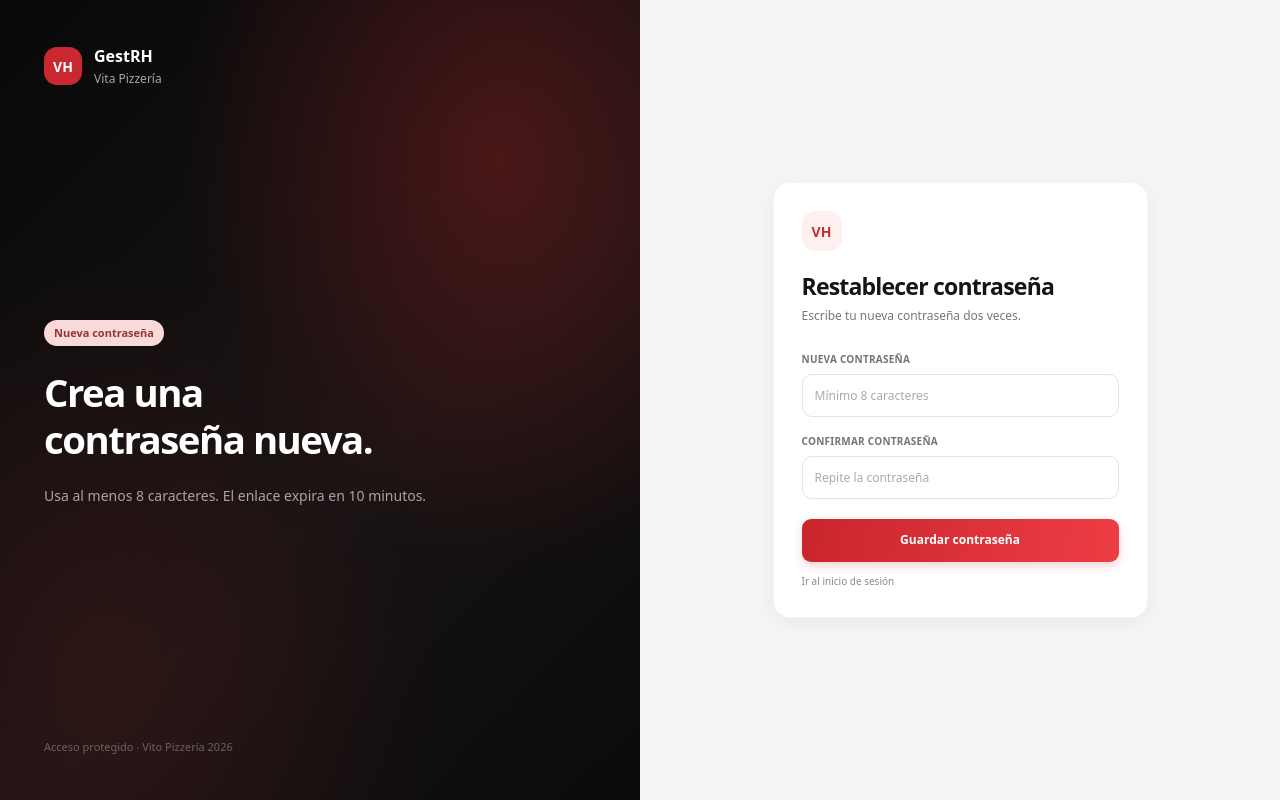
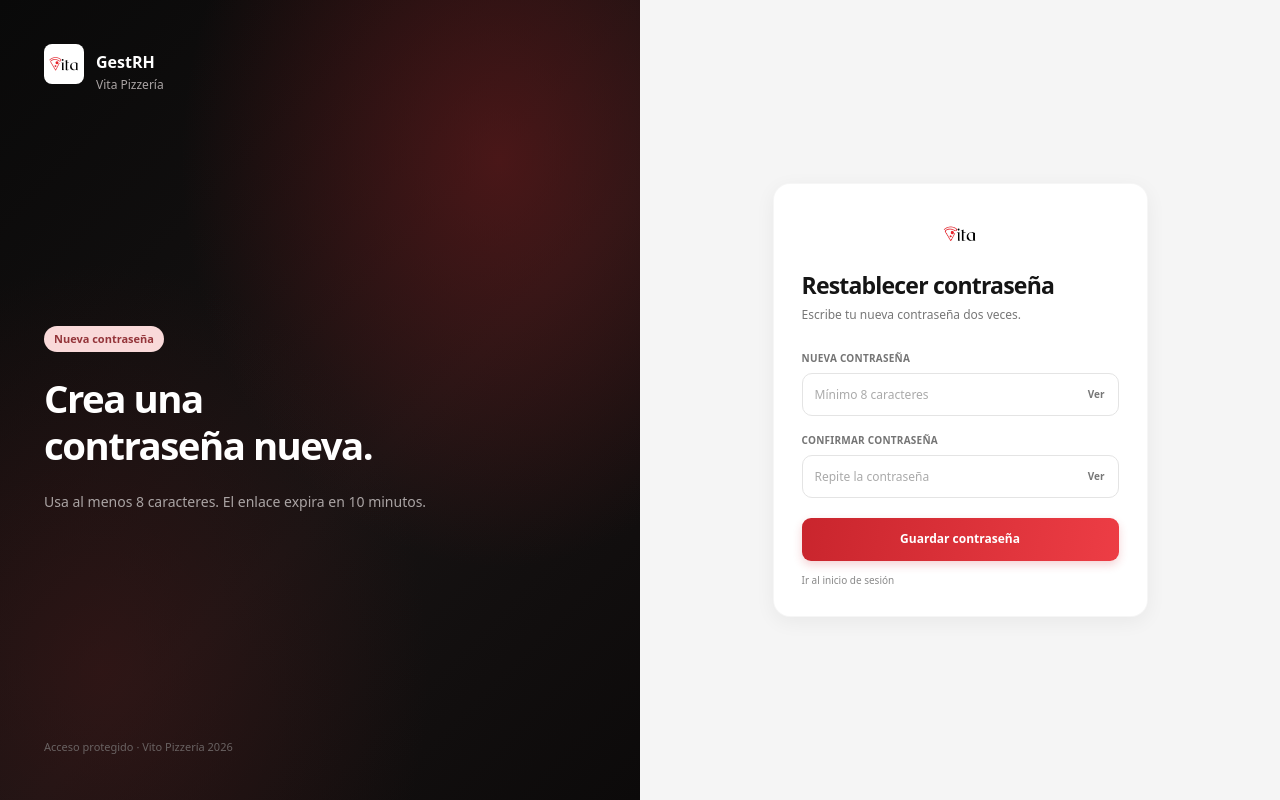
Before and after one commit to RaycArt1/vita-rh, a React (Vite) app in the folder vito-rh/frontend/: page /restablecer/1 in a window 1280 px wide. Built offline with nearby package versions, Linux system fonts and the light colour scheme.

Commit message:
Mejoras de interfaz y funcionamiento

```diff
--- a/vito-rh/frontend/src/pages/RestablecerContrasena.jsx
+++ b/vito-rh/frontend/src/pages/RestablecerContrasena.jsx
@@ -12,6 +12,8 @@ export default function RestablecerContrasena() {
   const [cargando, setCargando] = useState(false);
   const [mensaje, setMensaje] = useState("");
   const [error, setError] = useState("");
+  const [mostrarPassword, setMostrarPassword] = useState(false);
+  const [mostrarConfirmar, setMostrarConfirmar] = useState(false);
 
   async function manejarEnvio(event) {
     event.preventDefault();
@@ -46,7 +48,12 @@ export default function RestablecerContrasena() {
     <main className="login-page">
       <section className="login-brand-panel">
         <header className="login-brand">
-          <div className="login-brand-logo">VH</div>
+          <div className="text-center mb-3">
+            <img
+            src="/vita.jpeg"
+            alt="Logo Vito Pizzería"
+            style={{ width: 40, height: 40, objectFit: "contain", borderRadius: 8 }}/>
+          </div>
           <div>
             <strong>GestRH</strong>
             <span>Vita Pizzería</span>
@@ -62,16 +69,23 @@ export default function RestablecerContrasena() {
 
       <section className="login-form-panel">
         <div className="login-card">
-          <div className="login-card-logo">VH</div>
+          <div className="text-center mb-3">
+          <img
+            src="/vita.jpeg"
+            alt="Logo Vito Pizzería"
+            style={{ width: 44, height: 44, objectFit: "contain", borderRadius: 8 }}
+            />
+          </div>
           <h2>Restablecer contraseña</h2>
           <p className="login-subtitle">Escribe tu nueva contraseña dos veces.</p>
 
           <form onSubmit={manejarEnvio}>
             <div className="login-field">
               <label htmlFor="nueva-password">NUEVA CONTRASEÑA</label>
+              <div className="login-password-wrapper">
                 <input
                   id="nueva-password"
-                type="password"
+                  type={mostrarPassword ? "text" : "password"}
                   autoComplete="new-password"
                   placeholder="Mínimo 8 caracteres"
                   value={password}
@@ -79,13 +93,23 @@ export default function RestablecerContrasena() {
                   disabled={cargando}
                   required
                 />
+                <button
+                  className="login-show-password"
+                  type="button"
+                  onClick={() => setMostrarPassword((actual) => !actual)}
+                  aria-label={mostrarPassword ? "Ocultar contraseña" : "Mostrar contraseña"}
+                >
+                  {mostrarPassword ? "Ocultar" : "Ver"}
+                </button>
+              </div>
             </div>
 
             <div className="login-field">
               <label htmlFor="confirmar-password">CONFIRMAR CONTRASEÑA</label>
+              <div className="login-password-wrapper">
                 <input
                   id="confirmar-password"
-                type="password"
+                  type={mostrarConfirmar ? "text" : "password"}
                   autoComplete="new-password"
                   placeholder="Repite la contraseña"
                   value={confirmar}
@@ -93,6 +117,15 @@ export default function RestablecerContrasena() {
                   disabled={cargando}
                   required
                 />
+                <button
+                  className="login-show-password"
+                  type="button"
+                  onClick={() => setMostrarConfirmar((actual) => !actual)}
+                  aria-label={mostrarConfirmar ? "Ocultar contraseña" : "Mostrar contraseña"}
+                >
+                  {mostrarConfirmar ? "Ocultar" : "Ver"}
+                </button>
+              </div>
             </div>
 
             {error && <div className="login-error" role="alert">{error}</div>}
```
Lines whose indentation alone changed are shown as unchanged.
